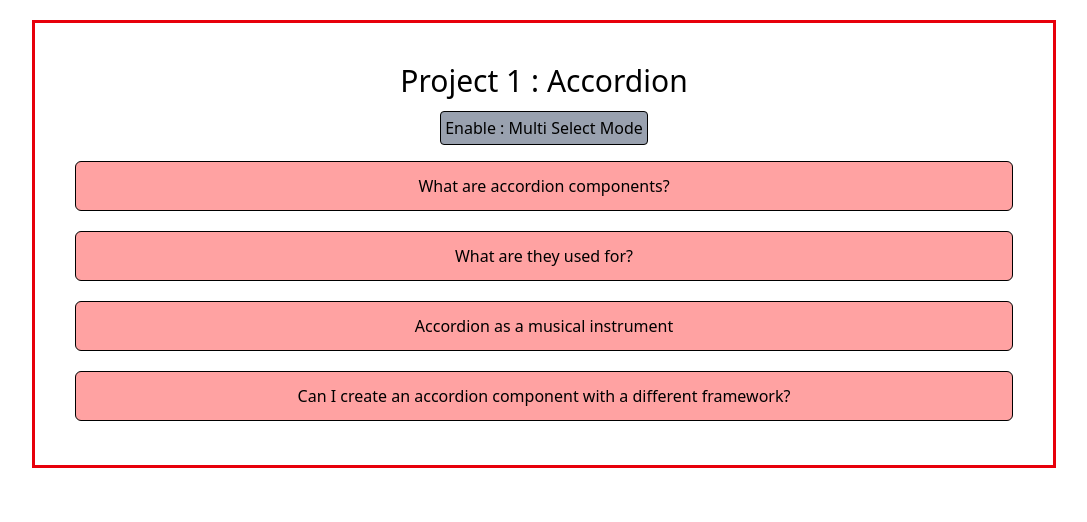
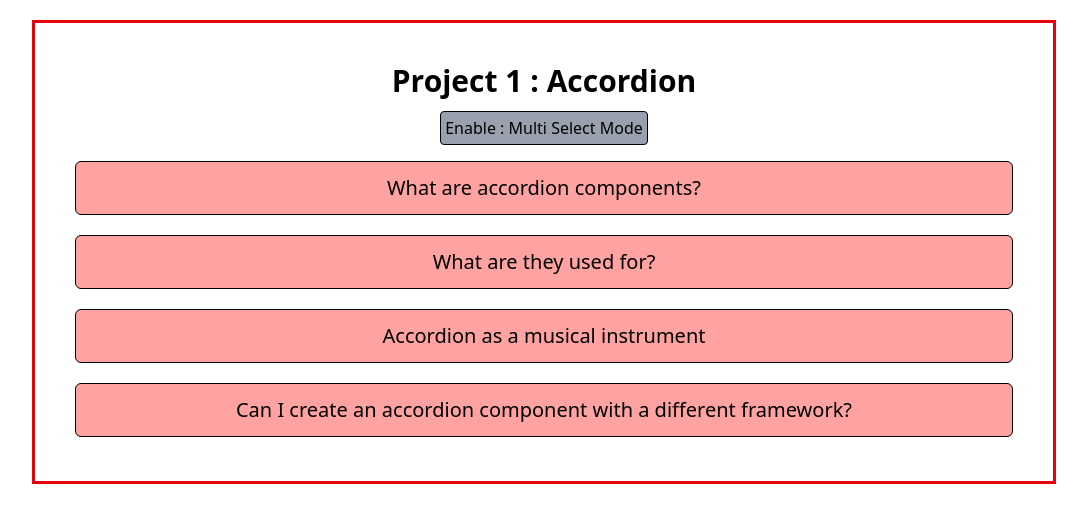
Before and after one commit to SanjeevKumar3662/20plusReactProjects, a React (Vite) app in the folder plusReactProject/: page / in a window 1280 px wide. Shown: the top 522 px of the page, without its empty margins (96-1183 px from the left). Built offline with nearby package versions, Linux system fonts and the light colour scheme.

Commit message:
made h1 text-semibold and questions text-xl

```diff
--- a/plusReactProject/src/components/accordion/Accordion.jsx
+++ b/plusReactProject/src/components/accordion/Accordion.jsx
@@ -23,7 +23,7 @@ export default function Accordion() {
 
   return (
     <div className="t-container flex flex-col justify-center items-center gap-3">
-      <h1 className="text-3xl">Project 1 : Accordion</h1>
+      <h1 className="text-3xl font-semibold">Project 1 : Accordion</h1>
       <button
         onClick={() =>
           setToggleStatus(() =>
@@ -44,7 +44,7 @@ export default function Accordion() {
                 key={ele.id}
                 className="item gap-5 w-full"
               >
-                <span>{ele.question}</span>
+                <span className="text-xl">{ele.question}</span>
 
                 {(() => {
                   switch (toggleStatus) {
```
